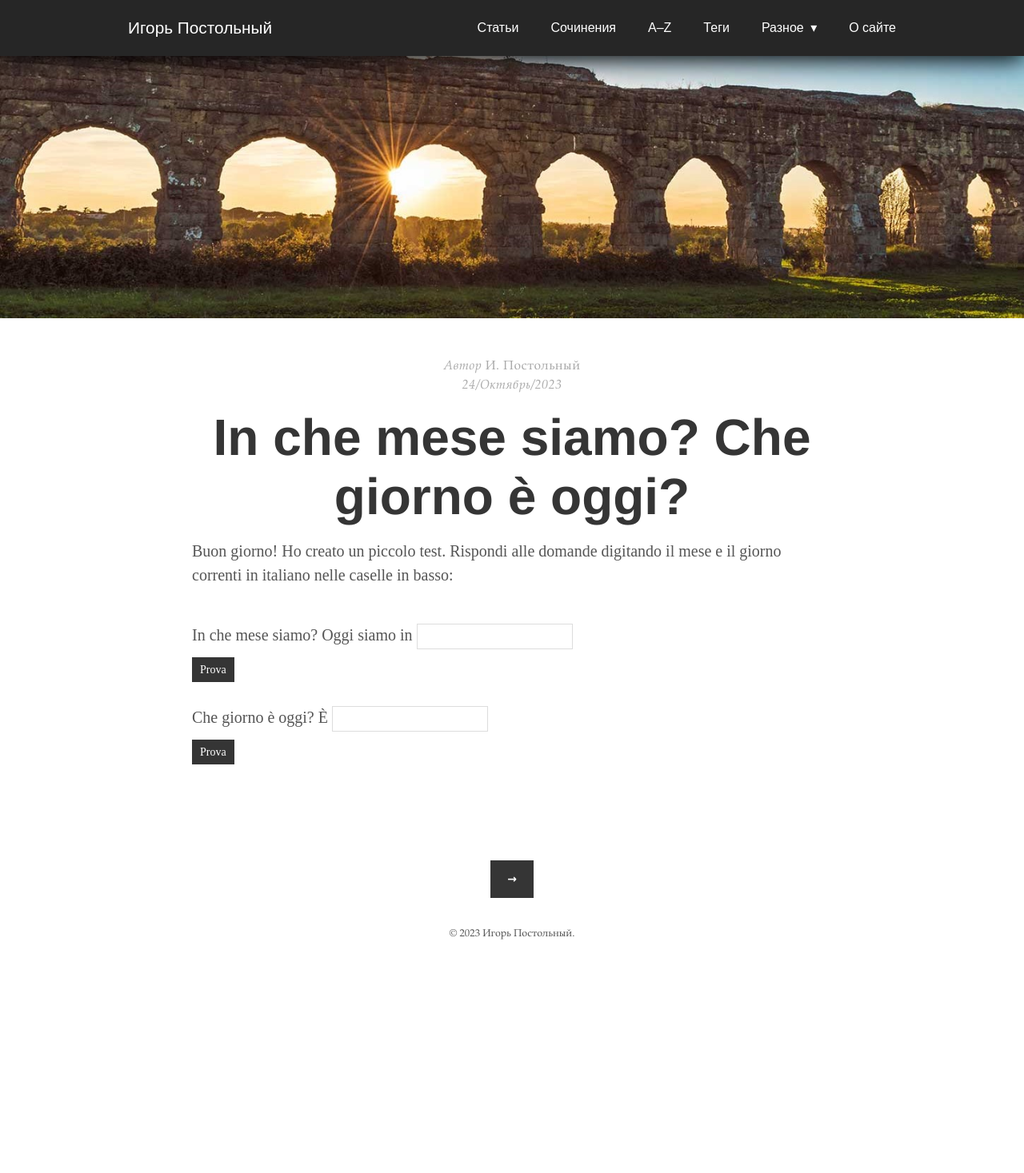
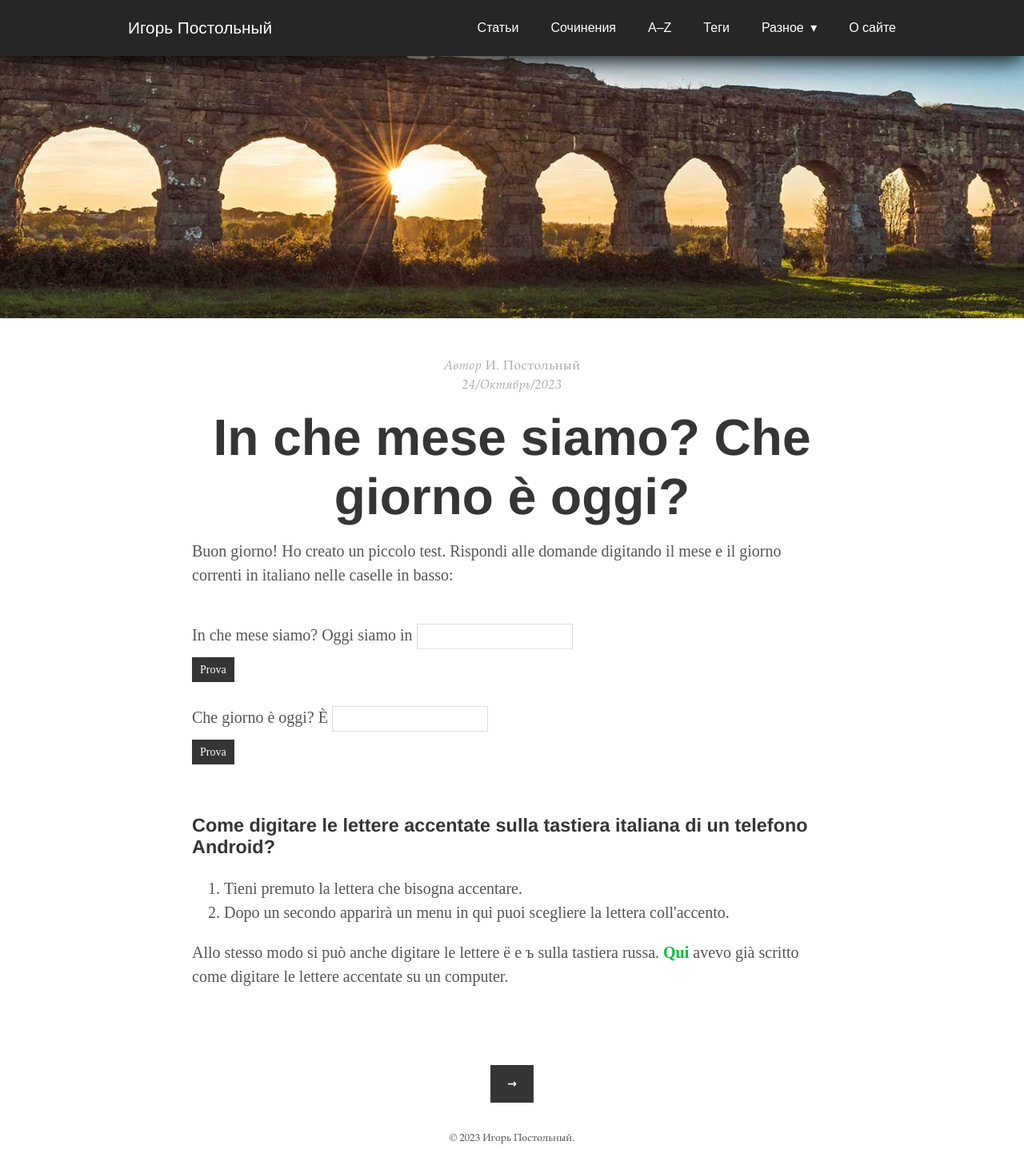
Before and after one commit to postolny/postolny.github.io, a Jekyll site: the page built from _posts/2023-10-24-in-che-mese-siamo-che-giorno-e-oggi.md, in a window 1280 px wide. Shown: the whole page at 80% size. Built offline with Jekyll 4.4.1, drawn with Linux system fonts in a browser that asks for light colours; before the commit the page ends 1211 px from its top, so only the background shows below that.

Commit message:
Add files via upload

```diff
--- a/_posts/2023-10-24-in-che-mese-siamo-che-giorno-e-oggi.md
+++ b/_posts/2023-10-24-in-che-mese-siamo-che-giorno-e-oggi.md
@@ -8,3 +8,10 @@ tags: [Тесты, Грамматика]
 categories:
 ---
 {% include mese_giorno.html %}
+
+### Come digitare le lettere accentate sulla tastiera italiana di un telefono Android?
+
+1. Tieni premuto la lettera che bisogna accentare.
+2. Dopo un secondo apparirà un menu in qui puoi scegliere la lettera coll'accento.
+
+Allo stesso modo si può anche digitare le lettere ё e ъ sulla tastiera russa. [Qui]({{ site.baseurl }}/tastiera-italiana/) avevo già scritto come digitare le lettere accentate su un computer.
```
